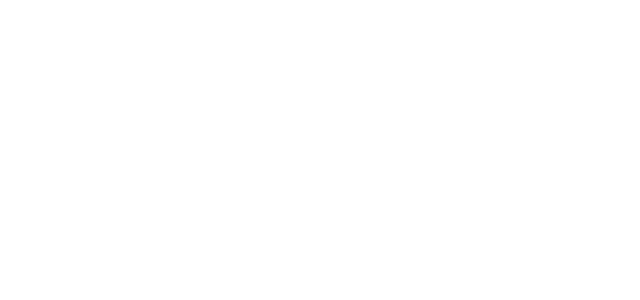
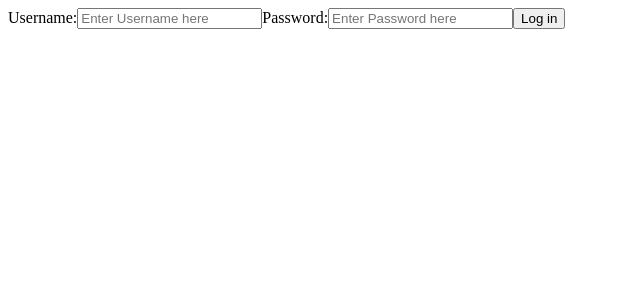
Before and after one commit to juve33/kochbuch, a React (Vite) app in the folder client/: page /login in a window 1280 px wide. Before the commit this address had no page. Shown: the top 300 px of the page, without its empty margins (0-640 px from the left). Built offline with nearby package versions, Linux system fonts and the light colour scheme.

Commit message:
created login form

```diff
--- a/client/src/App.tsx
+++ b/client/src/App.tsx
@@ -1,10 +1,12 @@
+import { Routes, Route } from 'react-router-dom';
+
+import Login from './features/auth/Login';
+
 function App() {
   return (
-    <>
-      <p>
-        Hallo Welt!
-      </p>
-    </>
+    <Routes>
+      <Route path="login" element={<Login />} />
+    </Routes>
   )
 }
 
--- /dev/null
+++ b/client/src/features/auth/Login.tsx
@@ -0,0 +1,69 @@
+import { useState } from 'react';
+
+const Login = () => {
+    const [username, setUsername] = useState("");
+    const [password, setPassword] = useState("");
+    const [loading, setLoading] = useState(false);
+    const [error, setError] = useState("");
+
+    const handleSubmit = async (e) => {
+        e.preventDefault();
+        setLoading(true);
+        setError("");
+
+        try {
+            const response = await fetch("http://localhost:5000/auth/login" , {
+                method: "POST",
+                headers: {
+                    "Content-Type": "application/json"
+                },
+                credentials: "include",
+                body: JSON.stringify({ username, password })
+            });
+
+            const data = await response.json();
+
+            if (!response.ok) {
+                throw new Error(data.error || data.message || "Login failed");
+            }
+
+            window.location.href = "/overview";
+        } catch (err) {
+            setError(err.message);
+        } finally {
+            setLoading(false);
+        }
+    }
+
+    return (
+        <form onSubmit={handleSubmit}>
+            <label htmlFor="username">Username:</label>
+            <input
+                type="text"
+                id="username"
+                placeholder="Enter Username here"
+                value={username}
+                onChange={(e) => setUsername(e.target.value)}
+                required
+            />
+            <label htmlFor="password">Password:</label>
+            <input
+                type="password"
+                id="password"
+                placeholder="Enter Password here"
+                onChange={(e) => setPassword(e.target.value)}
+                value={password}
+                required
+            />
+            <button
+                type="submit"
+                disabled={loading}
+            >
+                {loading ? "Logging in..." : "Log in"}
+            </button>
+            { error ?? (<p>{error}</p>)}
+        </form>
+    )
+}
+
+export default Login
--- a/client/src/index.tsx
+++ b/client/src/index.tsx
@@ -8,7 +8,7 @@
     <StrictMode>
         <BrowserRouter>
             <Routes>
-                <Route path="/" element={<App />} />
+                <Route path="/*" element={<App />} />
             </Routes>
         </BrowserRouter>
     </StrictMode>
```
